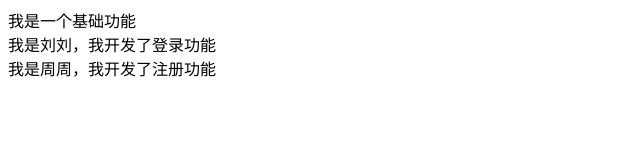
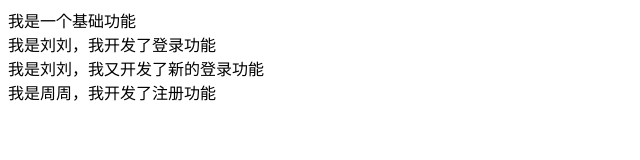
Before and after one commit to jiaoliu0111/myProject_1, a plain HTML site: page index.html in a window 1280 px wide. Shown: the whole page, without its empty margins (0-640 px from the left). Drawn offline with Linux system fonts and the light colour scheme.

Commit message:
我是刘刘，我又开发新的登录功能

```diff
--- a/index.html
+++ b/index.html
@@ -10,6 +10,9 @@
   <div>我是一个基础功能</div>
 
   <div>我是刘刘，我开发了登录功能</div>
+  <div>我是刘刘，我又开发了新的登录功能</div>
+
   <div>我是周周，我开发了注册功能</div>
+
 </body>
 </html>
```
